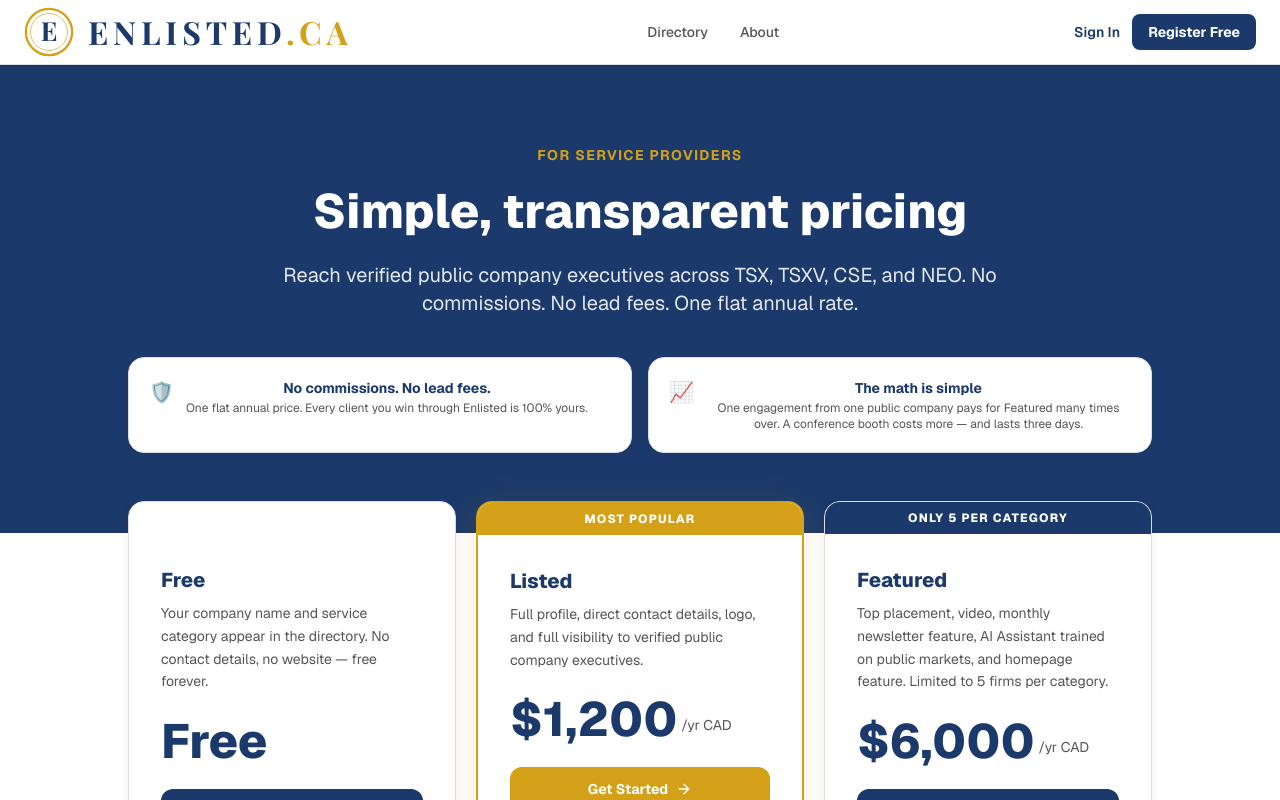
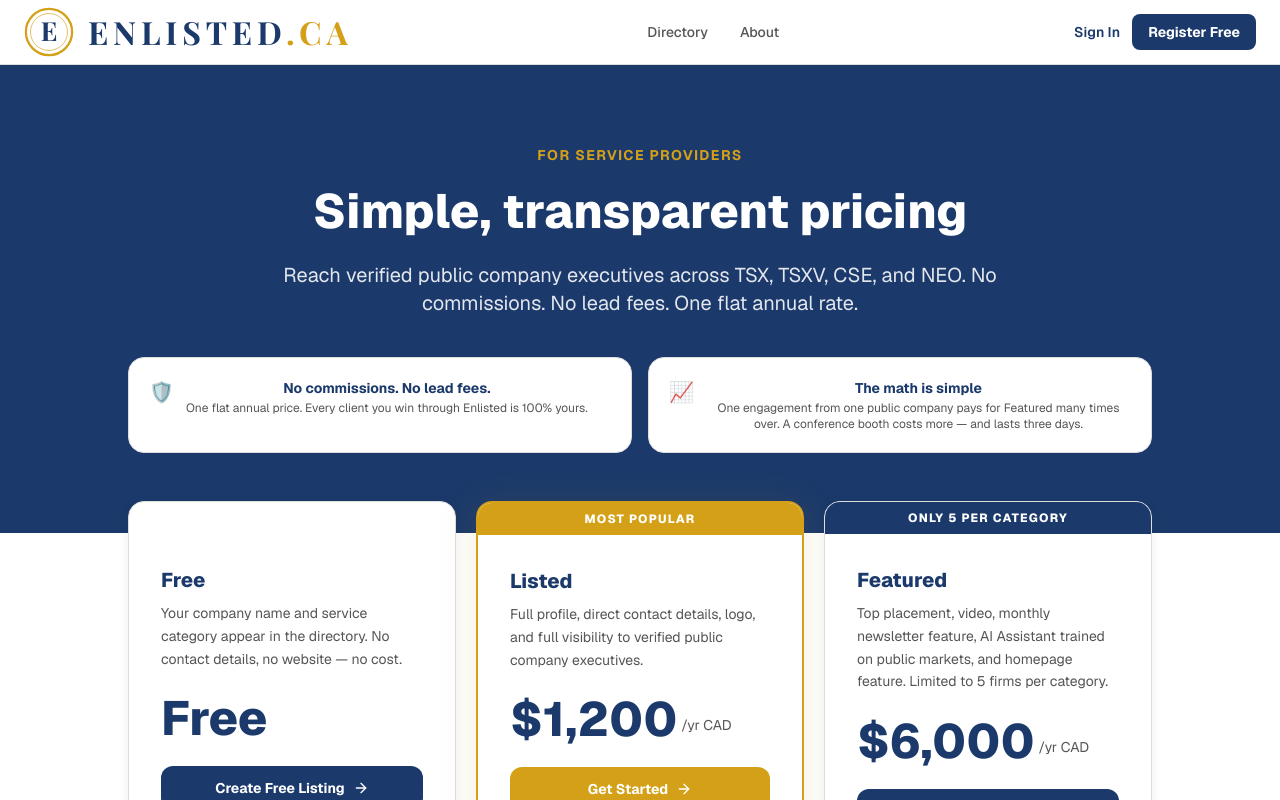
Before and after one commit to scottbreard/enlisted, a Next.js app: page /pricing in a window 1280 px wide. Shown: the top 800 px of the page. Built offline with nearby package versions, Linux system fonts and the light colour scheme.

Commit message:
Remove 'free forever' / 'always free' from provider free-tier copy
Co-Authored-By: Claude Fable 5 <noreply@anthropic.com>

```diff
--- a/app/(provider)/provider/billing/page.tsx
+++ b/app/(provider)/provider/billing/page.tsx
@@ -337,7 +337,7 @@ function BillingContent() {
 
       {/* Listed / free note */}
       <div className="text-center p-5 rounded-2xl" style={{ backgroundColor: '#f8f9fc' }}>
-        <p className="text-sm font-bold mb-1" style={{ color: 'var(--color-navy)' }}>Free plan — always free</p>
+        <p className="text-sm font-bold mb-1" style={{ color: 'var(--color-navy)' }}>Free plan</p>
         <p className="text-xs" style={{ color: 'var(--color-gray)' }}>
           Your company name and category stay in the directory at no cost. Upgrade to Listed for full profile visibility, or Featured for RFQs and top placement.
         </p>
--- a/app/pricing/page.tsx
+++ b/app/pricing/page.tsx
@@ -7,7 +7,7 @@ const TIERS = [
     name: 'Free',
     badge: null,
     annual: 0,
-    description: 'Your company name and service category appear in the directory. No contact details, no website — free forever.',
+    description: 'Your company name and service category appear in the directory. No contact details, no website — no cost.',
     cta: 'Create Free Listing',
     ctaHref: '/register/provider',
     highlight: false,
```
